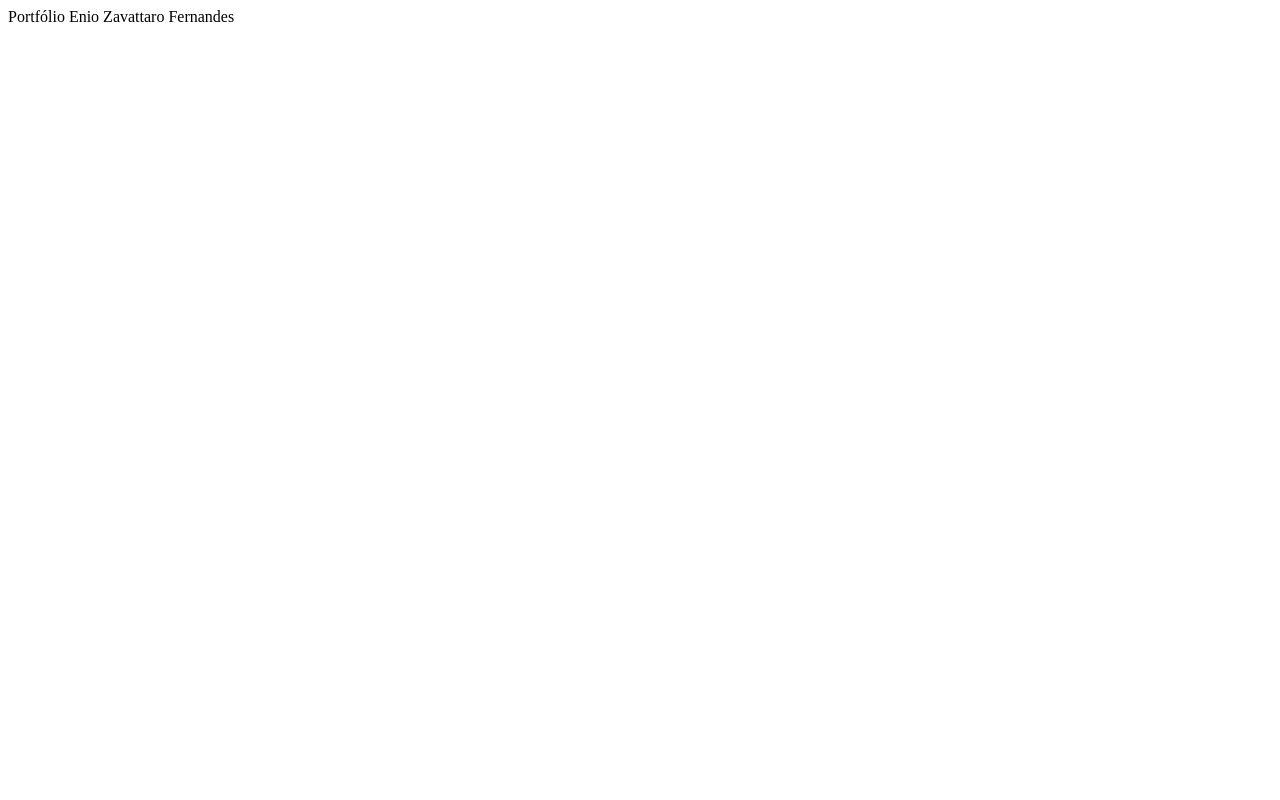
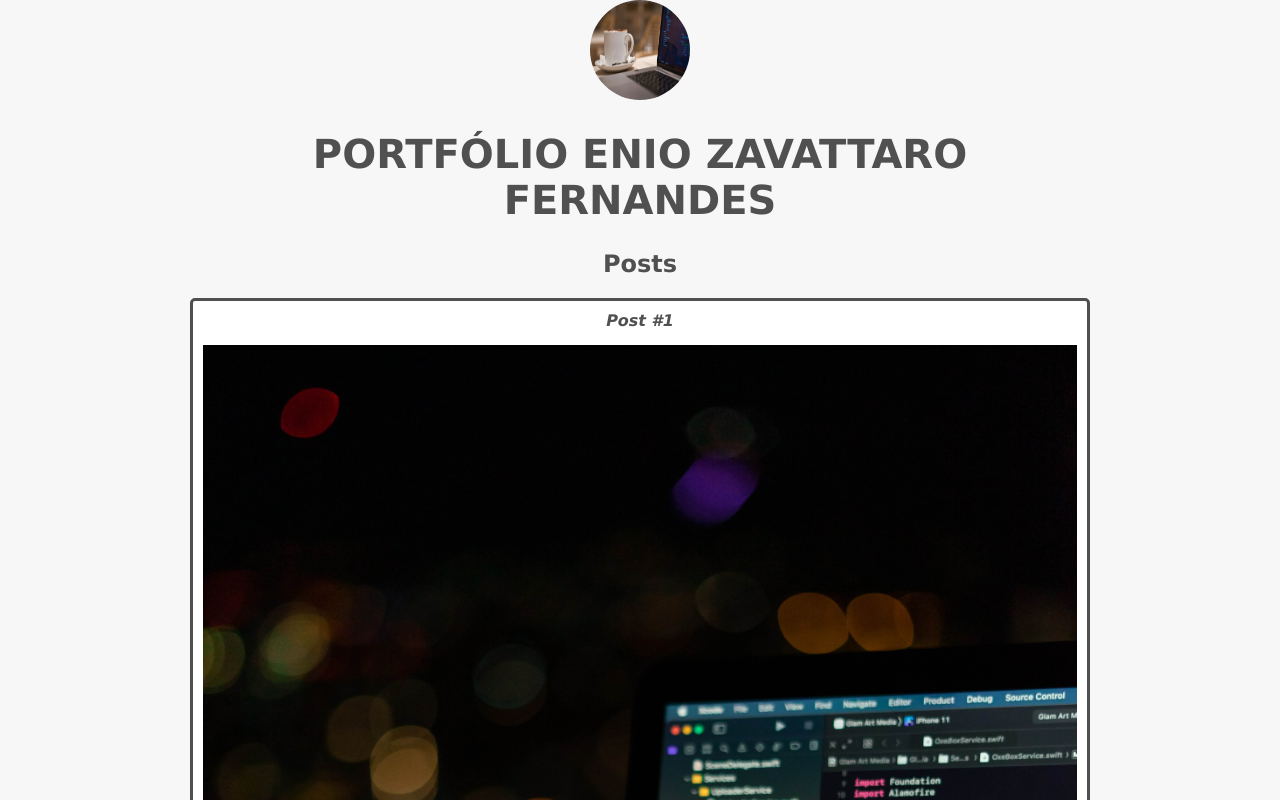
Before and after one commit to eniozafe/Reposit-rio-Bootcamp-Santander-DIO, a plain HTML site: page index.html in a window 1280 px wide. Shown: the top 800 px of the page. Drawn offline with Linux system fonts and the light colour scheme.

Commit message:
atualizando rep

```diff
--- a/index.html
+++ b/index.html
@@ -4,9 +4,32 @@
   <meta charset="UTF-8">
   <meta http-equiv="X-UA-Compatible" content="IE=edge">
   <meta name="viewport" content="width=device-width, initial-scale=1.0">
+  <link rel="stylesheet" href="style.css">
   <title>Enio Zavattaro</title>
 </head>
 <body>
-  Portfólio Enio Zavattaro Fernandes
+  <header>
+    <img src="./marc-mintel-Q-ioK6NPFos-unsplash (1).jpg" alt="Foto de codigo HTML na tela de um pc e uma xícara de café" class="photo">
+    <h1 id="title">Portfólio Enio Zavattaro Fernandes</h1>
+  </header>
+  <section>
+    <header>
+      <h2 class="subtitle">Posts</h2>
+    </header>
+    <article class="post">
+      <header>
+        <h3 class="post_title">Post #1</h3>
+        <img src="./amza-andrei-Bss5nhYnLKU-unsplash (1).jpg" alt="Foto de código HTML na tela do computador" class="post_image">
+      </header>
+      <p class="post_content">Lorem ipsum dolor sit amet <a href="https://linkedin.com/in/eniozavattaro" target="_blank">consectetur adipisicing</a> elit. Odio dolores nulla quisquam <a href="mailto:eniozavat@gmail.com">minima</a> nemo aliquid et voluptates, accusantium molestias quos dicta nobis, blanditiis magnam, voluptas facilis fuga iste atque! Voluptate.</p>
+    </article>
+  </section>
+  <footer>
+    <ul class="contacts_list">
+      <li><a href="mailto:enio@zavattaro.com"></a> enio@zavattaro.com</li>
+      <li><a href="https://linkedin.com/in/eniozavattaro" target="_blank">Linkedin</a></li>
+      <li><a href="https://github.com/eniozafe" target="_blank">GitHub</a></li>
+    </ul>
+  </footer>
 </body>
 </html>
--- /dev/null
+++ b/style.css
@@ -0,0 +1,64 @@
+body {
+  background: #f7f7f7;
+  font-family: Verdana, Geneva, Tahoma, sans-serif;
+  max-width: 900px;
+  margin: auto;
+  text-align: center;
+}
+
+.photo {
+  background-origin: 1px solid #505050;
+  border-radius: 50%;
+  width: 100px;
+  height: 100px;
+}
+
+#title, .subtitle, .post_title {
+  color: #505050;
+}
+
+#title {
+  font-size: 40px;
+  text-transform: uppercase;
+}
+
+a {
+  text-decoration: line-through;
+  color: #505050;
+}
+
+.post_title {
+  font-size: 16px;
+  font-style: italic;
+  margin: 0;
+  margin-bottom: 15px;
+}
+
+.post {
+  background: white;
+  padding: 10px;
+  border: 3px solid #505050;
+  border-radius: 5px;
+  margin-bottom: 15px;
+}
+
+.post_content {
+  margin: 0;
+  margin-bottom: 15px;
+  text-transform: capitalize;
+  text-align: justify;
+}
+
+.post_image {
+  margin-bottom: 15px;
+  width: 100%;
+}
+
+.contacts_list {
+  list-style: none;
+  padding-left: 15px;
+}
+
+.contacts_list li a {
+  text-decoration: none;
+}
```
Also changed, not shown: amza-andrei-Bss5nhYnLKU-unsplash (1).jpg (added), marc-mintel-Q-ioK6NPFos-unsplash (1).jpg (added).
